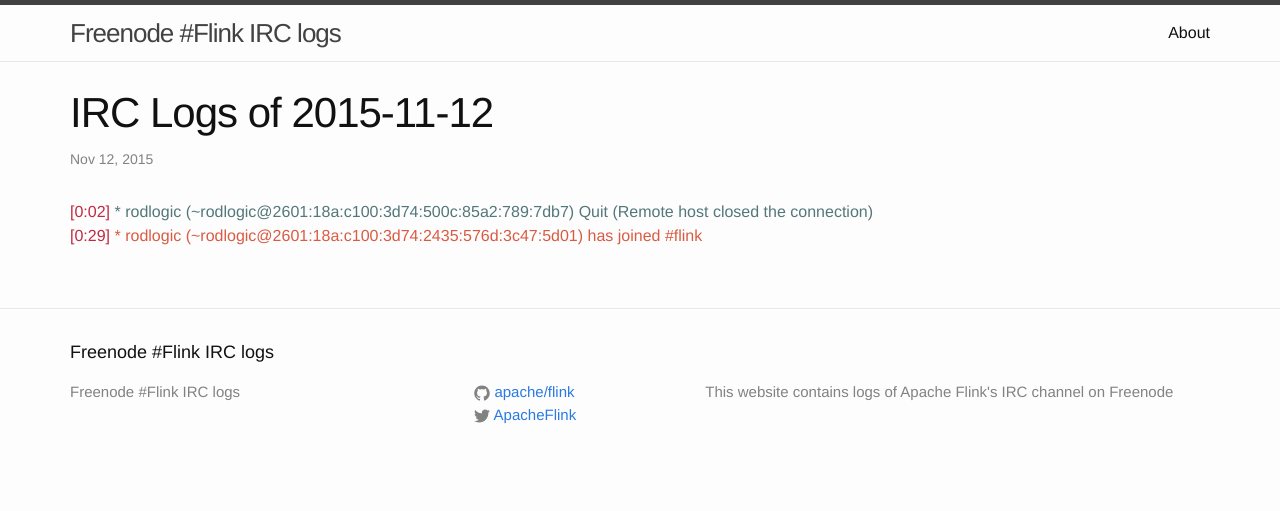
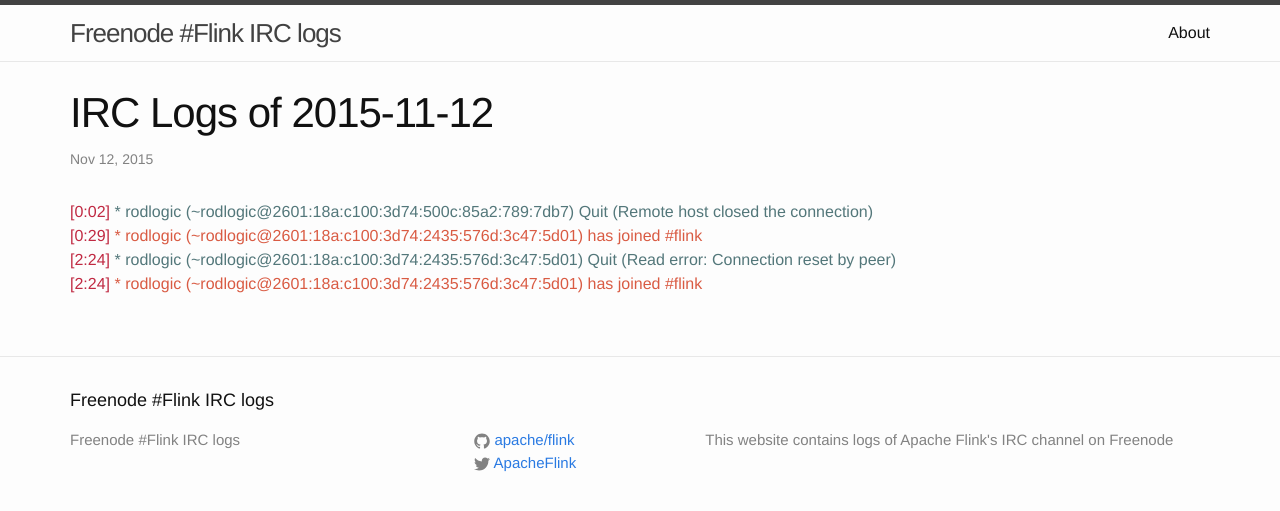
Before and after one commit to flink-irc-logs/flink-irc-logs.github.io, a Jekyll site: the page built from _posts/2015-11-12-logs.markdown, in a window 1280 px wide. Shown: the top 511 px of the page. Built offline with Jekyll 4.4.1, drawn with Linux system fonts in a browser that asks for light colours.

Commit message:
Update of the logs on Thu Nov 12 04:20:20 CET 2015

```diff
--- a/_posts/2015-11-12-logs.markdown
+++ b/_posts/2015-11-12-logs.markdown
@@ -6,3 +6,5 @@
 ---
 <span class="irc-date">[0:02]</span> <span class="irc-navy">* rodlogic (~rodlogic@2601:18a:c100:3d74:500c:85a2:789:7db7) Quit (Remote host closed the connection)</span><br />
 <span class="irc-date">[0:29]</span> <span class="irc-green">* rodlogic (~rodlogic@2601:18a:c100:3d74:2435:576d:3c47:5d01) has joined #flink</span><br />
+<span class="irc-date">[2:24]</span> <span class="irc-navy">* rodlogic (~rodlogic@2601:18a:c100:3d74:2435:576d:3c47:5d01) Quit (Read error: Connection reset by peer)</span><br />
+<span class="irc-date">[2:24]</span> <span class="irc-green">* rodlogic (~rodlogic@2601:18a:c100:3d74:2435:576d:3c47:5d01) has joined #flink</span><br />
```
